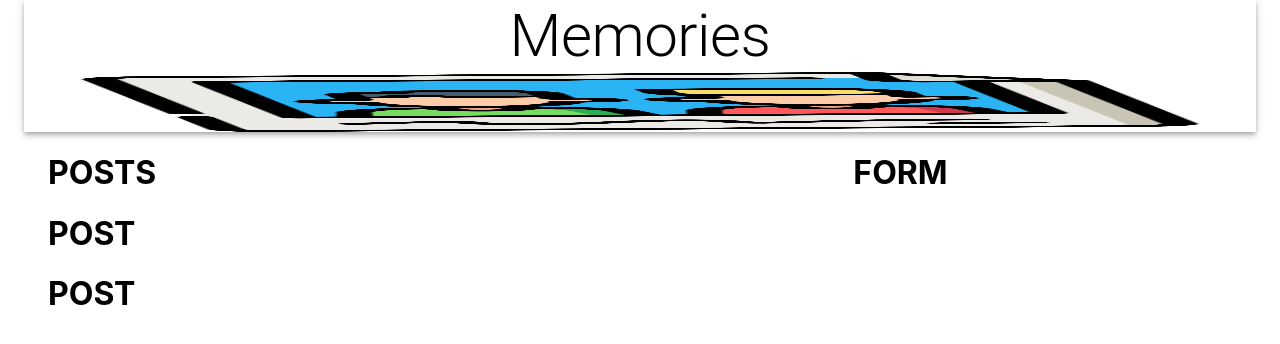
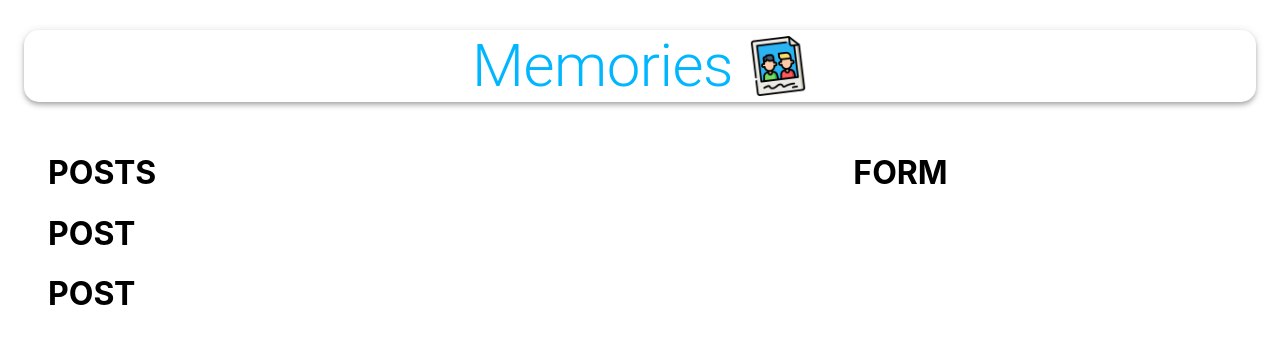
Before and after one commit to jsepulv/capstone-greentape, a React (Create React App) app in the folder client/: page / in a window 1280 px wide. Shown: the top 344 px of the page. Built offline with nearby package versions, Linux system fonts and the light colour scheme.

Commit message:
exploring materials ui

```diff
--- a/client/src/App.js
+++ b/client/src/App.js
@@ -4,14 +4,16 @@
 import Posts from './components/Posts/Posts'
 import Form from './components/Form/Form'
 import memories from './images/memories.png'
+import useStyles from './styles';
 function App() {
+  const classes = useStyles();
   return (
     <Container maxWidth='lg'>
-      <AppBar position='static' color='inherit'>
-        <Typography variant='h2' align='center'>
+      <AppBar className={classes.appBar}position='static' color='inherit'>
+        <Typography className={classes.heading} variant='h2' align='center'>
           Memories
         </Typography>
-        <img src={memories} alt='memories' height='60'/>
+        <img className={classes.image} src={memories} alt='memories' height='60'/>
       </AppBar>
       <Grow in>
         <Container>
--- a/client/src/components/Form/Form.js
+++ b/client/src/components/Form/Form.js
@@ -1,6 +1,7 @@
 import React from 'react'
-
+import useStyles from './styles';
 function Form() {
+    const classes = useStyles();
     return (
         <h1>FORM</h1>
     )
--- a/client/src/components/Form/styles.js
+++ b/client/src/components/Form/styles.js
@@ -0,0 +1,24 @@
+import { makeStyles } from '@material-ui/core/styles';
+
+export default makeStyles((theme) => ({
+  root: {
+    '& .MuiTextField-root': {
+      margin: theme.spacing(1),
+    },
+  },
+  paper: {
+    padding: theme.spacing(2),
+  },
+  form: {
+    display: 'flex',
+    flexWrap: 'wrap',
+    justifyContent: 'center',
+  },
+  fileInput: {
+    width: '97%',
+    margin: '10px 0',
+  },
+  buttonSubmit: {
+    marginBottom: 10,
+  },
+}));
--- a/client/src/components/Posts/Post/Post.js
+++ b/client/src/components/Posts/Post/Post.js
@@ -1,6 +1,7 @@
 import React from 'react'
-
+import useStyles from './styles';
 function Post() {
+    const classes = useStyles();
     return (
         <h1>POST</h1>
     )
--- a/client/src/components/Posts/Post/styles.js
+++ b/client/src/components/Posts/Post/styles.js
@@ -0,0 +1,52 @@
+import { makeStyles } from '@material-ui/core/styles';
+
+export default makeStyles({
+  media: {
+    height: 0,
+    paddingTop: '56.25%',
+    backgroundColor: 'rgba(0, 0, 0, 0.5)',
+    backgroundBlendMode: 'darken',
+  },
+  border: {
+    border: 'solid',
+  },
+  fullHeightCard: {
+    height: '100%',
+  },
+  card: {
+    display: 'flex',
+    flexDirection: 'column',
+    justifyContent: 'space-between',
+    borderRadius: '15px',
+    height: '100%',
+    position: 'relative',
+  },
+  overlay: {
+    position: 'absolute',
+    top: '20px',
+    left: '20px',
+    color: 'white',
+  },
+  overlay2: {
+    position: 'absolute',
+    top: '20px',
+    right: '20px',
+    color: 'white',
+  },
+  grid: {
+    display: 'flex',
+  },
+  details: {
+    display: 'flex',
+    justifyContent: 'space-between',
+    margin: '20px',
+  },
+  title: {
+    padding: '0 16px',
+  },
+  cardActions: {
+    padding: '0 16px 8px 16px',
+    display: 'flex',
+    justifyContent: 'space-between',
+  },
+});
--- a/client/src/components/Posts/Posts.js
+++ b/client/src/components/Posts/Posts.js
@@ -1,7 +1,8 @@
 import React from 'react'
 import Post from './Post/Post.js'
-
+import useStyles from './styles';
 function Posts() {
+    const classes = useStyles();
     return (
         <div>
             <h1>POSTS</h1>
--- a/client/src/components/Posts/styles.js
+++ b/client/src/components/Posts/styles.js
@@ -0,0 +1,14 @@
+import { makeStyles } from '@material-ui/core/styles';
+
+export default makeStyles((theme) => ({
+  mainContainer: {
+    display: 'flex',
+    alignItems: 'center',
+  },
+  smMargin: {
+    margin: theme.spacing(1),
+  },
+  actionDiv: {
+    textAlign: 'center',
+  },
+}));
--- /dev/null
+++ b/client/src/styles.js
@@ -0,0 +1,18 @@
+import { makeStyles } from '@material-ui/core/styles';
+
+export default makeStyles(() => ({
+  appBar: {
+    borderRadius: 15,
+    margin: '30px 0',
+    display: 'flex',
+    flexDirection: 'row',
+    justifyContent: 'center',
+    alignItems: 'center',
+  },
+  heading: {
+    color: 'rgba(0,183,255, 1)',
+  },
+  image: {
+    marginLeft: '15px',
+  },
+}));
```
